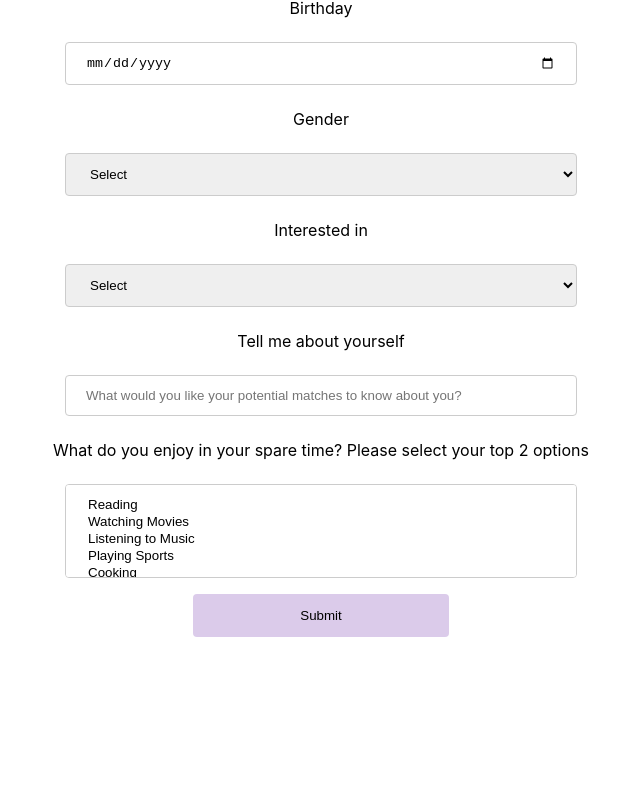
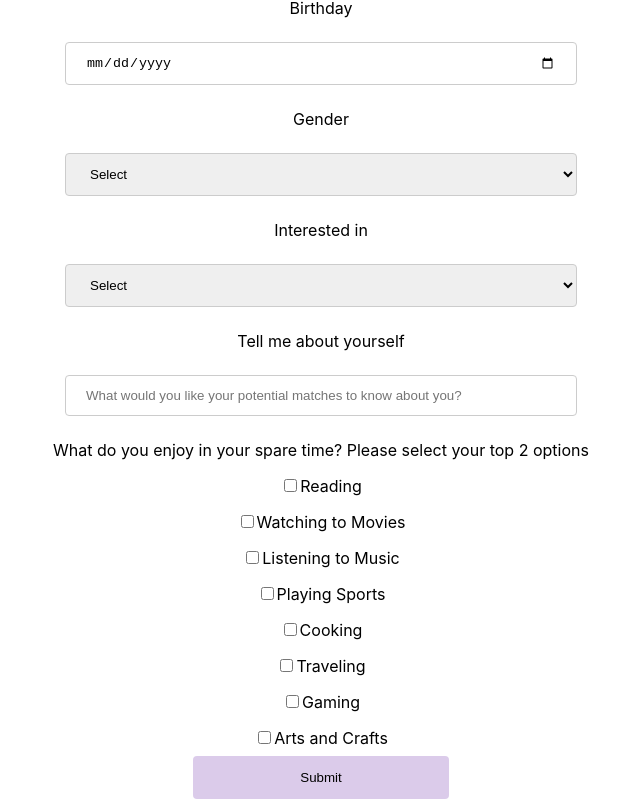
Before and after one commit to ucsb-cs148-w24/project-pj07-datingalgorithm, a React (Create React App) app in the folder profile-creation/: page / in a window 1280 px wide. Shown: the part 416-1223 px from the top of the page, without its empty margins (319-959 px from the left). Before the commit the page ends 1061 px from the top, so only its background shows below. Built offline with nearby package versions, Linux system fonts and the light colour scheme.

Commit message:
updating profile-creation

```diff
--- a/profile-creation/src/Body.js
+++ b/profile-creation/src/Body.js
@@ -1,29 +1,9 @@
 // src/Body.js
 
 import React from 'react';
-import { useState } from 'react';
 import './Body.css';
 
 function Body() {
-    const [selectedHobbies, setSelectedHobbies] = useState([]);
-
-    const hobbies = [
-        'Reading',
-        'Watching Movies',
-        'Listening to Music',
-        'Playing Sports',
-        'Cooking',
-        'Traveling',
-        'Gaming',
-        'Art and Crafts',
-        // Add more hobbies as needed
-    ];
-
-    const handleHobbiesChange = (e) => {
-        const selectedValues = Array.from(e.target.selectedOptions, (option) => option.value);
-        setSelectedHobbies(selectedValues);
-    };
-
     return (
         <div className="Body">
             <form action="/action_page.php">
@@ -78,22 +58,16 @@ function Body() {
                     <input type="text" id="bio" name="" placeholder="What would you like your potential matches to know about you?"/>
                 </div>
 
+
                 <p>What do you enjoy in your spare time? Please select your top 2 options</p>
-                <div className="input-group">
-                    <select
-                        id="hobbies"
-                        name="hobbies"
-                        multiple
-                        value={selectedHobbies}
-                        onChange={handleHobbiesChange}
-                    >
-                        {hobbies.map((hobby) => (
-                            <option key={hobby} value={hobby}>
-                                {hobby}
-                            </option>
-                        ))}
-                    </select>
-                </div>
+                <label><input type="checkbox" class="check" />Reading</label> <p></p>
+                <label><input type="checkbox" class="check" />Watching to Movies</label> <p></p>
+                <label><input type="checkbox" class="check" />Listening to Music</label> <p></p>
+                <label><input type="checkbox" class="check" />Playing Sports</label> <p></p>
+                <label><input type="checkbox" class="check" />Cooking</label> <p></p>
+                <label><input type="checkbox" class="check" />Traveling</label> <p></p>
+                <label><input type="checkbox" class="check" />Gaming</label> <p></p>
+                <label><input type="checkbox" class="check" />Arts and Crafts</label>
 
                 <div>
                     <input type="submit" value="Submit"></input>
```
